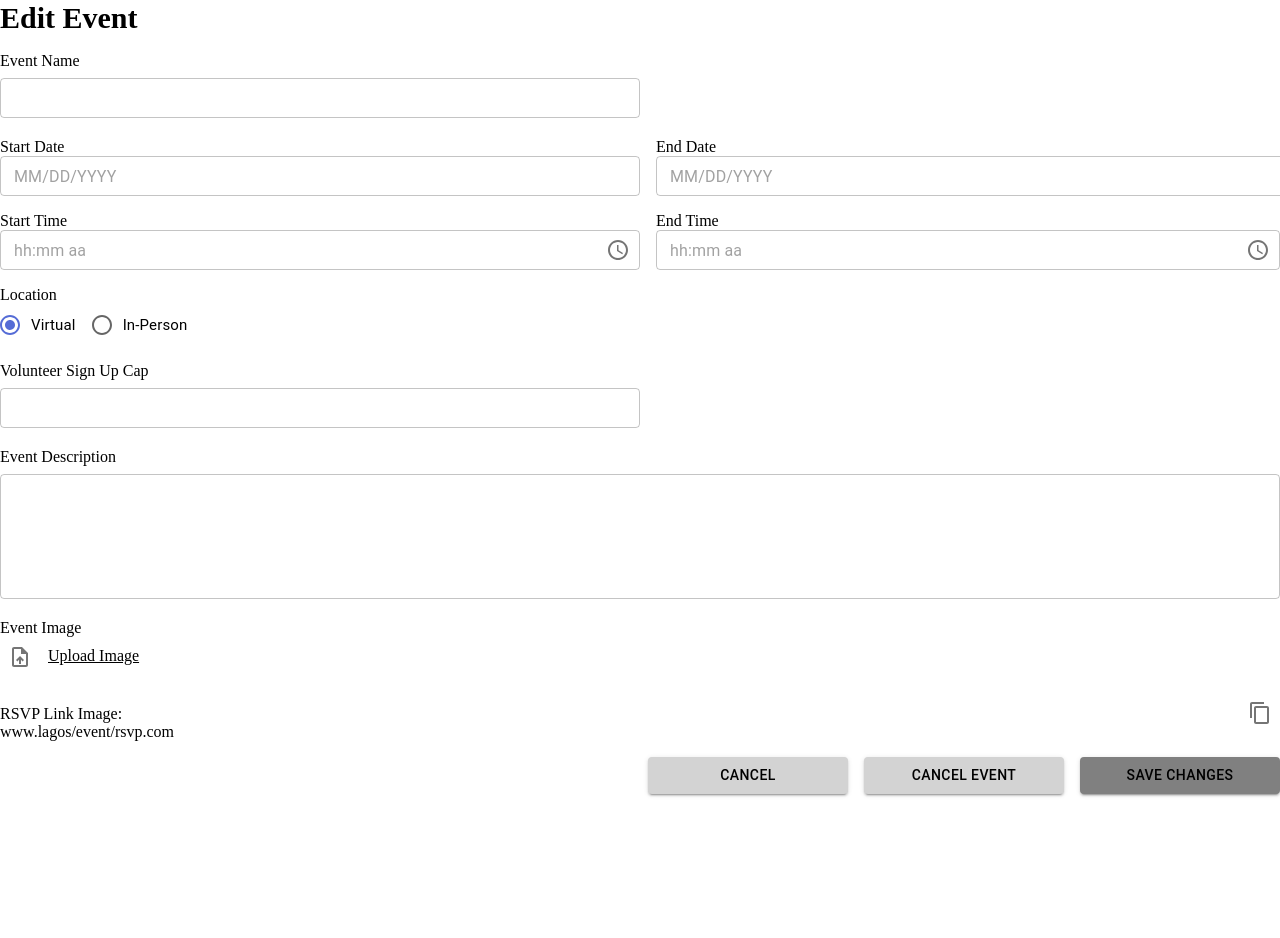
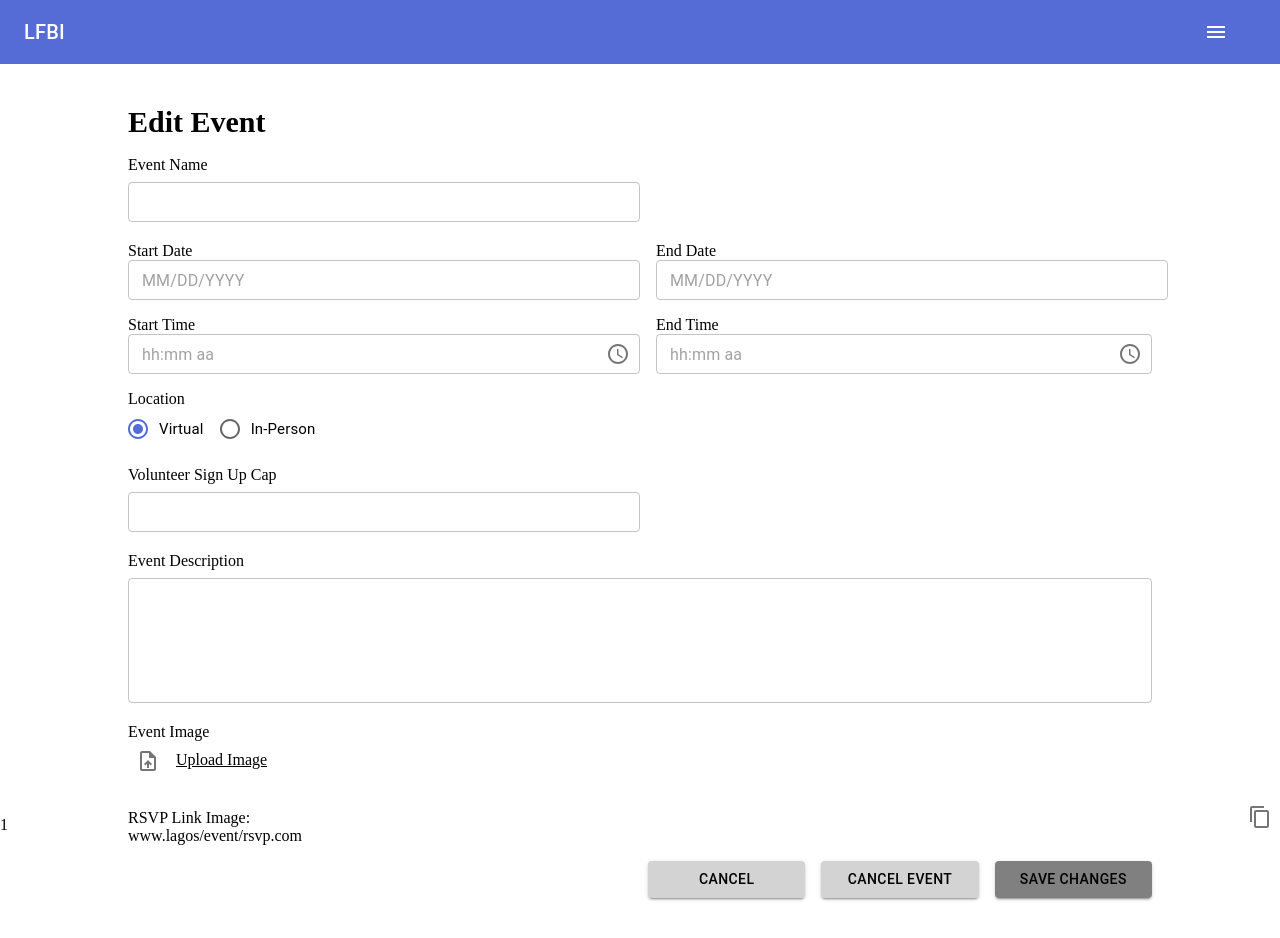
Before and after one commit to cornellh4i/lagos-volunteers, a Next.js app in the folder frontend/: page /events/1/edit in a window 1280 px wide. Before the commit the page ends 800 px from the top, so only its background shows below. Built offline with nearby package versions, Linux system fonts and the light colour scheme; no server answers.

Commit message:
Create pages for create event and edit event

```diff
--- a/frontend/src/components/templates/CenteredTemplate.tsx
+++ b/frontend/src/components/templates/CenteredTemplate.tsx
@@ -1,8 +1,25 @@
 import React from "react";
+import NavBar from "@/components/molecules/NavBar";
 
 /** A CenteredTemplate page */
-const CenteredTemplate = () => {
-  return <>Hello there</>;
+type CenteredProps = {
+  Form: JSX.Element;
+}
+
+
+const CenteredTemplate = ( { Form }: CenteredProps) => {
+  return (
+    <div className="flex flex-col h-screen">
+      <div>
+        <NavBar />
+      </div>
+        <div className="flex items-center justify-center bg-white">
+          <div className="w-full sm:px-32 sm:py-10 px-16 py-10">
+            {Form}
+          </div>
+        </div>
+      </div>
+  );
 };
 
 export default CenteredTemplate;
--- a/frontend/src/pages/events/[eventid]/edit.tsx
+++ b/frontend/src/pages/events/[eventid]/edit.tsx
@@ -1,12 +1,17 @@
 import React from "react";
-// import { useRouter } from "next/router";
+import { useRouter } from "next/router";
 import EventForm from "@/components/molecules/EventForm";
+import CenteredTemplate from "@/components/templates/CenteredTemplate";
 
 /** An EditEvent page */
 const EditEvent = () => {
-  //const router = useRouter();
-  //const { eventid } = router.query;
-  return <EventForm eventType="edit" />;
+  const router = useRouter();
+  const { eventid } = router.query;
+ return( <div>
+    <CenteredTemplate Form={<EventForm eventType="edit"/> }/>
+    <p>{eventid}</p>
+  </div>
+  );
 };
 
 export default EditEvent;
--- a/frontend/src/pages/events/create.tsx
+++ b/frontend/src/pages/events/create.tsx
@@ -1,11 +1,12 @@
 import React from "react";
 import EventForm from "@/components/molecules/EventForm";
+import CenteredTemplate from "@/components/templates/CenteredTemplate";
 
 /** A CreateEvent page */
 const CreateEvent = () => {
   return (
     <div>
-      <EventForm eventType="create" />
+      <CenteredTemplate Form={<EventForm eventType="create"/> }/>
     </div>
   );
 };
```
